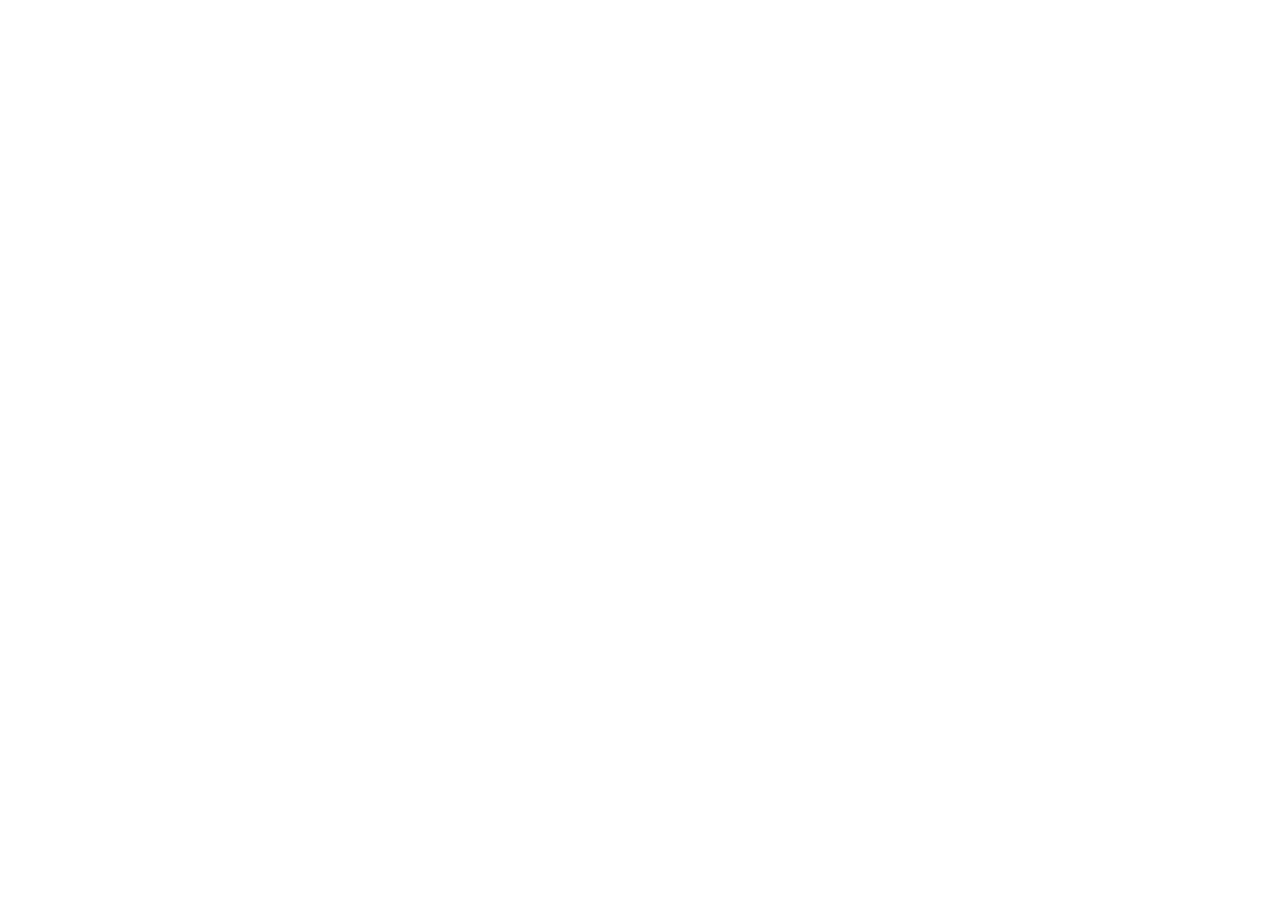
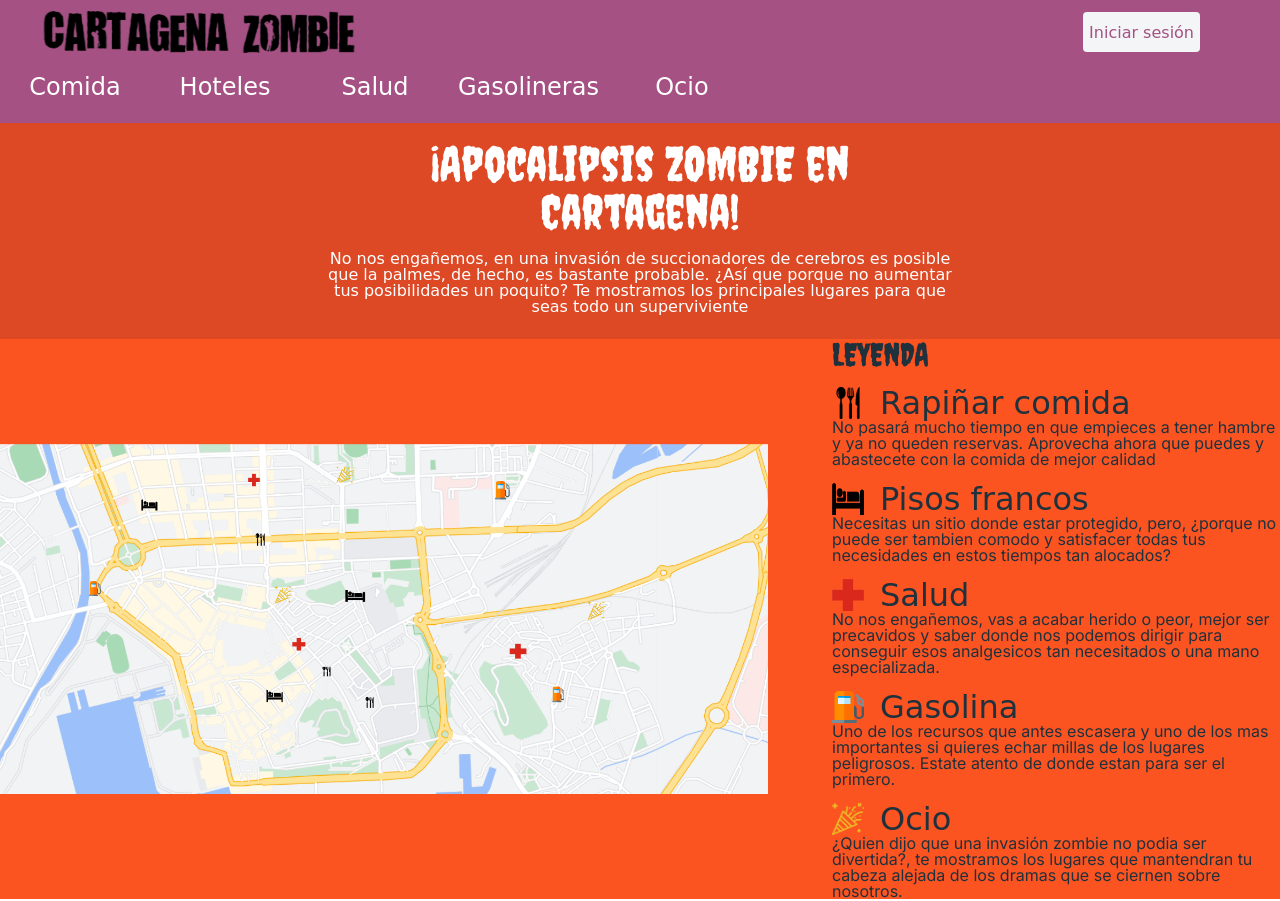
Before and after one commit to loritelorente/DIW03, a plain HTML site: page index.html in a window 1280 px wide. Before the commit the page ends 800 px from the top, so only its background shows below. Drawn offline with Linux system fonts and the light colour scheme; a web font is replaced by a local one.

Commit message:
cambios 14/11/2021

```diff
--- a/css/main.css
+++ b/css/main.css
@@ -1,82 +1,133 @@
-.container{
-   max-width: 900px;
-   background: #f6f2f8;
-   margin: 0 auto;
-   /* Margen derecho e izquierdo */
-   padding-left: 0.6rem;
-   padding-right: 0.6rem;
+/*
+font-family: 'Creepster', cursive;
+font-family: 'Griffy', cursive;
+font-family: 'Inter', sans-serif;
+*/
+
+header {
+  background-color: #A55183;
 }
 
-p {
-  font-size: 1.05rem;
-  line-height : 1.5rem;
-  text-indent: 2rem;
-  color: #707070;
-  /* Espacio entre textos */
-  padding-bottom: 0.6rem;
-  padding-top: 0.6rem;
+.logo {
+  display: flex;
+  align-items: center;
+  justify-content: space-between;
+  flex-wrap: wrap;
 }
 
-/* Estilo a los encabezados */
-h1, h2, h3, h4 {
-  /* Espacio entre textos */
-  padding-bottom: 1.5rem;
-  padding-top: 1.5rem;
-  font-weight: 400;
-  font-family: 'Montserrat', sans-serif;
-  color: #707070;
+.logo img {
+  margin-left: 2rem;
+  padding: 0.5rem;
+  width: 20rem;
+  height: 3rem;
 }
 
-h1 {
-  color: #f6f2f8;
-  text-align: center;
-  font-size: 2.4rem;
-  background: rgb(100,36,129);
-  background: linear-gradient(90deg, rgba(100,36,129,1) 0%, rgba(43,179,217,1) 100%);
+.logo button {
+  font-size: 1rem;
+  font-family: 'Griffy', cursive;
+  color: #A55183  ;
+  background-color: #F3F5F7;
+  height: 2.5rem;
+  margin-right: 5rem;
+  border: none;
+  border-radius: 4px;
 }
 
-h2{
-  font-size: 1.8rem;
+.logo button:hover {
+  color: #FC5420;
 }
 
-h3 {
-  font-size: 1.4rem;
+header ul {
+  display: flex;
+  justify-content: flex-start;
+  flex-wrap: wrap;
+  padding-top:0.2rem;
+  padding-bottom:1rem;
 }
 
-h4 {
-  font-size: 1.1rem;
+header ul li {
+  text-align: center;
+  flex: 0 1 150px;
 }
 
-/* Estilo a los enlaces */
-a {
+header ul li a {
+  display: block;
+  padding: 0.5rem;
+  font-size: 1.5rem;
   text-decoration: none;
-  color: #7B568B;
-  font-weight: 600;
+  font-family: 'Griffy', cursive;
+  color: #FFFFFF  ;
 }
 
-a:hover {
-  color: #7B568B;
-  text-decoration: underline;
-
+header ul li a:hover {
+  color: #FC5420;
 }
 
-a:visited {
-  color: #428BCA;
+.cabecera {
+  background-color: #DD4825;
+  text-align: center;
+  color: #FFFFFF;
+  padding-left: 25%;
+  padding-right: 25%;
+}
+
+.cabecera h1 {
+  font-family: 'Creepster', cursive;
+  font-size: 3rem;
+  padding: 1rem;
+}
+
+.cabecera p {
+  font-family: 'Griffy', cursive;
+  font-size: 1rem;
+  padding-bottom: 1.5rem;
+}
+
+.resumen {
+  background-color: #FC5420;
+  display: flex;
+  flex-wrap: wrap;
+  justify-content: space-between;
+  align-items: center;
+}
+
+.resumen img {
+  padding-right: 1rem;
+  height: 90%;
+  width: 60%;
+}
+
+.leyenda {
+  color: #1F313D;
+  width: 35%;
+}
+
+.leyenda .titulo {
+  display: flex;
+  align-items: center;
+  padding-top: 1rem;
+}
+
+.leyenda .titulo img {
+  width: 2rem;
+  height: 2rem;
+}
+
+.leyenda .titulo h2 {
+  font-family: 'Griffy', cursive;
 }
 
 
-/* Dar estilo a los elementos restantes */
-ul {
-  margin-left: 1.5rem;
-  list-style-type: circle;
+.cuerpo {
+  background-color: #FC5420;
 }
 
-li {
-  margin: 0.3rem 0;
-  color: #707070;
+footer {
+  background-color: #A55183;
 }
 
-th {
-  color: #707070;
-  font-weight: 900;
+
+h2 {
+  font-family: 'Creepster', cursive;
+  font-size: 2rem;
 }
--- a/css/reset.css
+++ b/css/reset.css
@@ -49,8 +49,9 @@ table {
 	border-spacing: 0;
 }
 
-/* Fuente por defecto */
+/* Fuente y color por defecto */
 :root {
+  color: #1F313D;
   font-weight: 400;
   font-family: 'Inter', sans-serif;
 }
--- a/index.html
+++ b/index.html
@@ -13,19 +13,65 @@
 
   <body>
 
-	<nav>
+	<header>
+		<div class="logo">
+			<img src="img/logo.png" alt="Logo de la web">
+			<button type="button">Iniciar sesión</button>
+		</div>
+		<ul>
+			<li> <a href="#">Comida</a></li>
+			<li> <a href="#">Hoteles</a></li>
+			<li> <a href="#">Salud</a></li>
+			<li> <a href="#">Gasolineras</a></li>
+			<li> <a href="#">Ocio</a></li>
+		</ul>
+	</header>
 
-	</nav>
-
-	<div>
-
+	<div class="cabecera">
+		<h1>¡Apocalipsis ZOMBIE en Cartagena!</h1>
+		<p>No nos engañemos, en una invasión de succionadores de cerebros es posible que la palmes, de hecho, es bastante probable. ¿Así que porque no aumentar tus posibilidades un poquito? Te mostramos los principales lugares para que seas todo un superviviente</p>
 	</div>
 
-	<div>
+	<div class="resumen">
+		<img src="img/mapa.png" alt="Mapa que muestra los establecimientos mas votados">
 
+		<div class="leyenda">
+			<h2>LEYENDA</h2>
+
+			<div class="titulo">
+				<img src="img/iconos/restaurante.png" alt="Icono indicativo de restaurante">
+				<h2>Rapiñar comida</h2>
+			</div>
+			<p>No pasará mucho tiempo en que empieces a tener hambre y ya no queden reservas. Aprovecha ahora que puedes y abastecete con la comida de mejor calidad</p>
+
+			<div class="titulo">
+				<img src="img/iconos/hotel.png" alt="Icono indicativo de hoteles">
+				<h2>Pisos francos</h2>
+			</div>
+			<p>Necesitas un sitio donde estar protegido, pero, ¿porque no puede ser tambien comodo y satisfacer todas tus necesidades en estos tiempos tan alocados?</p>
+
+			<div class="titulo">
+				<img src="img/iconos/cruz.png" alt="Icono indicativo de farmacias y hospitales">
+				<h2>Salud</h2>
+			</div>
+			<p>No nos engañemos, vas a acabar herido o peor, mejor ser precavidos y saber donde nos podemos dirigir para conseguir esos analgesicos tan necesitados o una mano especializada.</p>
+
+			<div class="titulo">
+				<img src="img/iconos/gasolinera.png" alt="Icono indicativo de gasolineras">
+				<h2>Gasolina</h2>
+			</div>
+			<p>Uno de los recursos que antes escasera y uno de los mas importantes si quieres echar millas de los lugares peligrosos. Estate atento de donde estan para ser el primero. </p>
+
+			<div class="titulo">
+				<img src="img/iconos/ocio.png" alt="Icono indicativo de lugares de ocio y diversion">
+				<h2>Ocio</h2>
+			</div>
+			<p>¿Quien dijo que una invasión zombie no podia ser divertida?, te mostramos los lugares que mantendran tu cabeza alejada de los dramas que se ciernen sobre nosotros. </p>
+
+		</div>
 	</div>
 
-	<div>
+	<div class="cuerpo">
 
 	</div>
 
```
